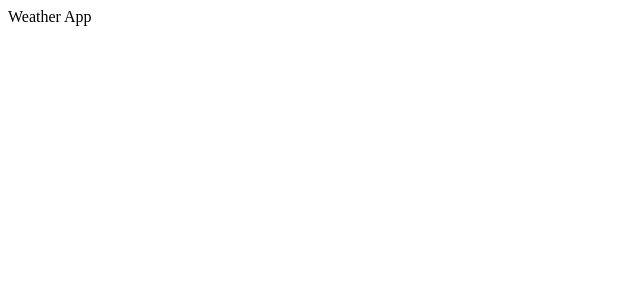
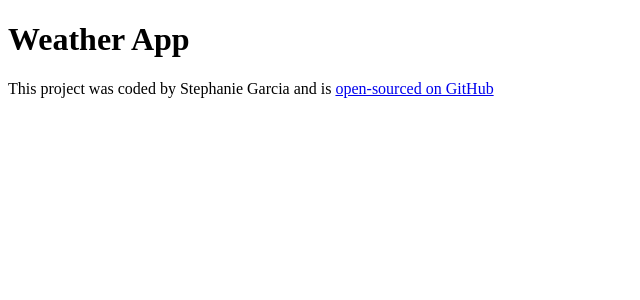
Before and after one commit to stephanie-garcia/react-weather-app, a React (Create React App) app: page / in a window 1280 px wide. Shown: the top 300 px of the page, without its empty margins (0-640 px from the left). Built offline with nearby package versions, Linux system fonts and the light colour scheme.

Commit message:
Added GitHub repo URL

```diff
--- a/src/App.js
+++ b/src/App.js
@@ -2,5 +2,16 @@
 import "./App.css";
 
 export default function App() {
-  return <div className="App"> Weather App </div>;
+  return (
+    <div className="App">
+      <h1>Weather App</h1>
+      <footer>
+        This project was coded by Stephanie Garcia and is {""}
+        <a
+          href="https://github.com/stephanie-garcia/react-weather-app"
+          target="_blank"
+        > open-sourced on GitHub </a>
+      </footer>
+    </div>
+  );
 }
```
